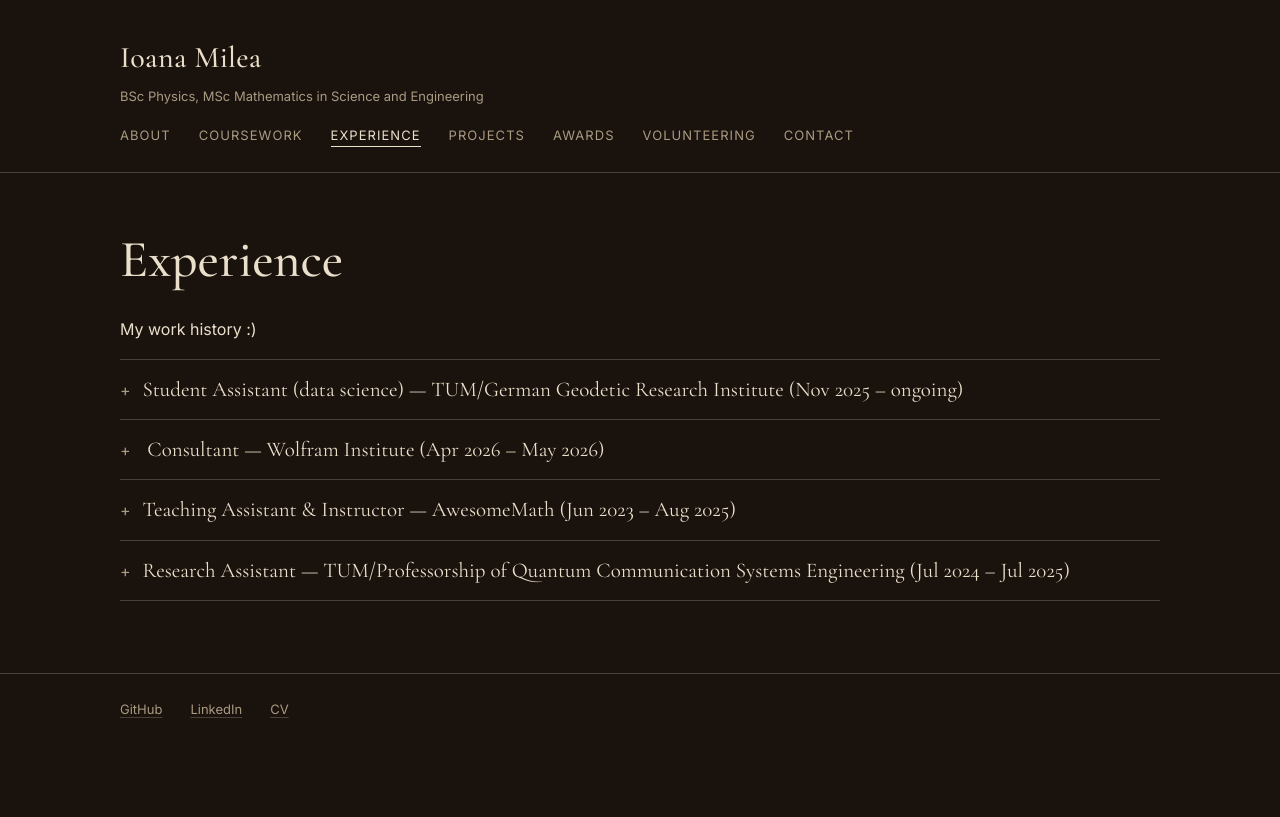
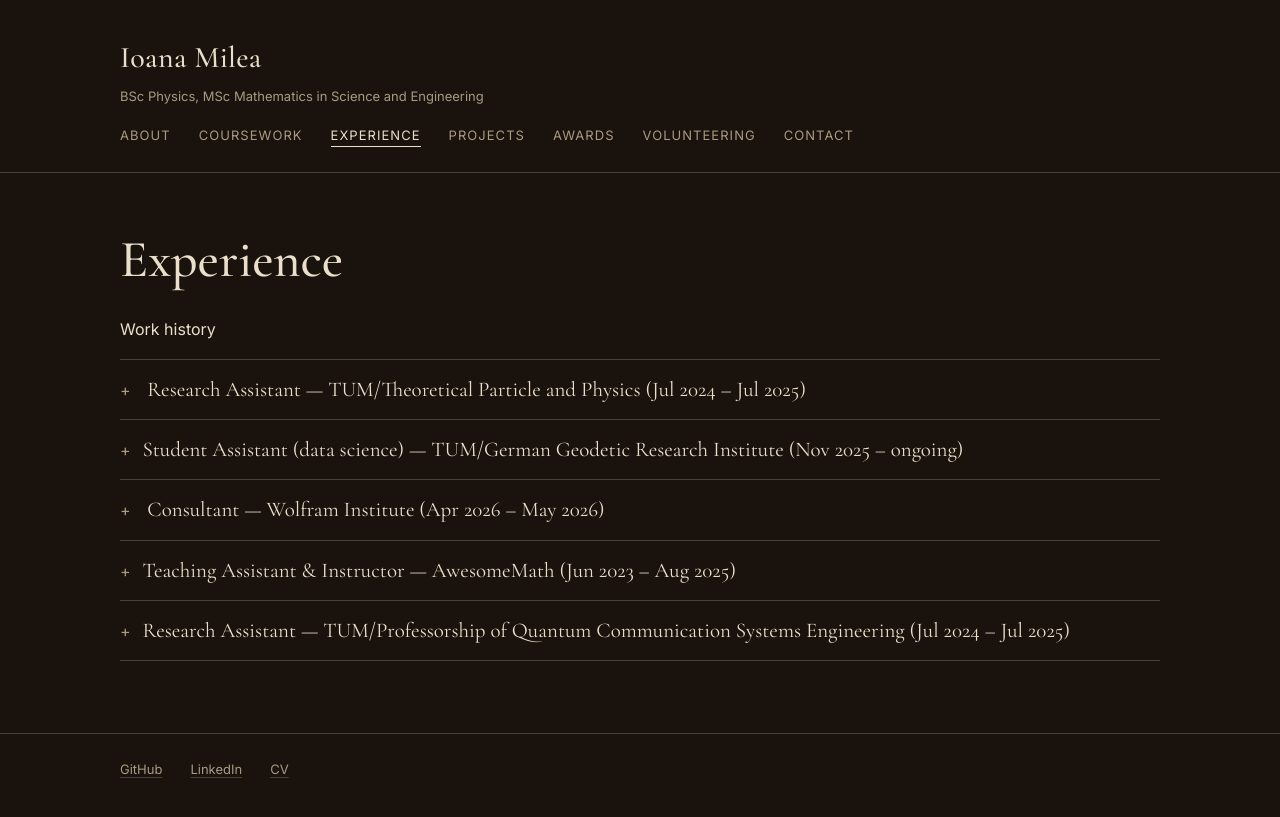
Before and after one commit to 231904/ioanamilea, a Jekyll site: the page built from experience/index.md, in a window 1280 px wide. Shown: the top 817 px of the page. Built offline with Jekyll 4.4.1, drawn with Linux system fonts in a browser that asks for light colours; part of the change alters nothing that is shown.

Commit message:
Update index.md

```diff
--- a/experience/index.md
+++ b/experience/index.md
@@ -6,7 +6,19 @@ permalink: /experience/
 
 # Experience
 
-My work history :)
+Work history
+
+<details class="entry">
+<summary> Research Assistant — TUM/Theoretical Particle and Physics (Jul 2024 – Jul 2025)</summary>
+<div class="entry-body" markdown="1">
+
+- Follow-up work of my Bachelor's thesis on neural networks for lattice QCD. Optimising training scripts for memory and time constraints.
+- Exploring models for extracting the finite-temperature static potential from the optimised correlator.
+
+`PyTorch` `HPC` `ML` `SLURM`
+
+</div>
+</details>
 
 <details class="entry">
 <summary>Student Assistant (data science) — TUM/German Geodetic Research Institute (Nov 2025 – ongoing)</summary>
@@ -14,12 +26,12 @@ My work history :)
 
 I help with various data-centered tasks.
 
-- Automated the collection and organisation of various satellite data;
-- Implemented models for identifying the plasmasphere from total electron content (TEC) data;
-- Extracted information about geomagnetic storms from TEC data;
-- Signal processing - eliminate measuremt etc. artifacts.
+- Automated the collection and organisation of various satellite data.
+- Implemented models for identifying the plasmasphere from total electron content (TEC) data.
+- Extracted information about geomagnetic storms from TEC data.
+- Signal processing - eliminated measurement artifacts.
 
-`Python` `data modelling`
+`Python` `data modeling`
 
 </div>
 </details>
@@ -52,10 +64,10 @@ I help with various data-centered tasks.
 <details class="entry">
 <summary>Research Assistant — TUM/Professorship of Quantum Communication Systems Engineering (Jul 2024 – Jul 2025)</summary>
 <div class="entry-body" markdown="1">
-My project was focused on processing images of bidimensional boron nitride crystals, used for single-photon sources.
+My project was focused on processing images of bidimensional boron nitride crystals, used for generating single-photon sources with applications in quantum communication protocols. Their parameters influence the spectrum of emission.
 
-- Worked with specialised software for preprocessing images from different types of measurements;
-- Conducted literature research on the topic of precise image segmentation and implemented some models for our problem setting for thickness and area estimation;
+- Worked with specialised software for preprocessing images from different types of measurements.
+- Conducted literature research on the topic of precise image segmentation and implemented models for our problem setting for thickness and area estimation.
 - `gwyddion` `ImageJ` `Python` `OpenCV` `ML`
 
 </div>
```
